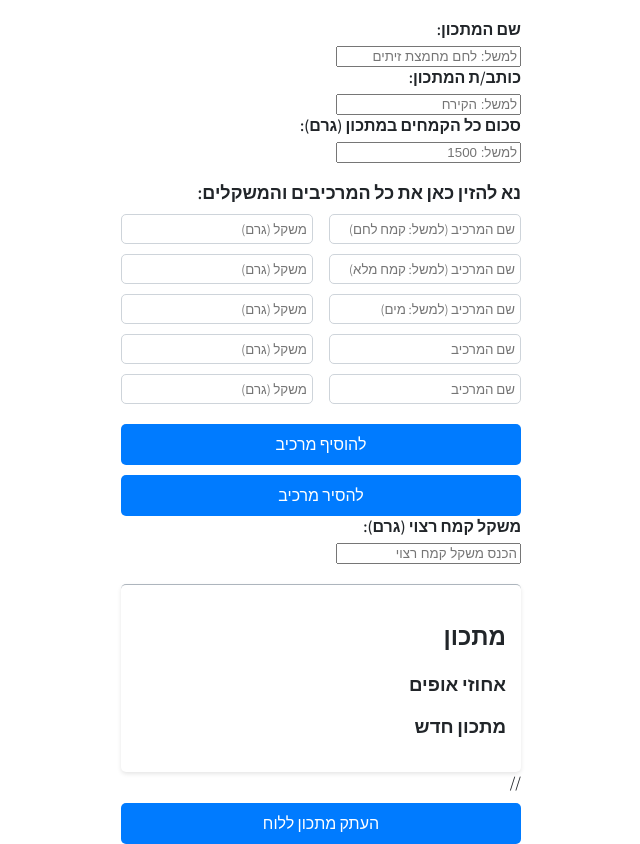
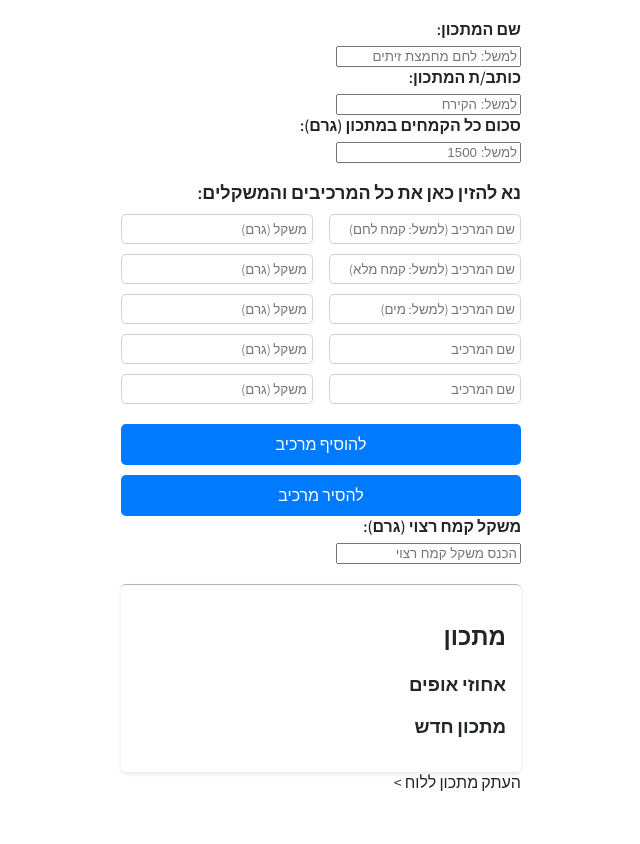
Before and after one commit to amirppel/baker-percentage, a plain HTML site: page index.html in a window 1280 px wide. Shown: the part 66-910 px from the top of the page, without its empty margins (319-959 px from the left). After the commit the page ends 859 px from the top, so only its background shows below. Drawn offline with Linux system fonts and the light colour scheme.

Commit message:
index.html

```diff
--- a/index.html
+++ b/index.html
@@ -141,7 +141,7 @@
         </div>
     </div>
 
-   // <button onclick="copyToClipboard()">העתק מתכון ללוח</button>
+   <! <button onclick="copyToClipboard()">העתק מתכון ללוח</button> >
 
     <script>
         function addIngredient() {
```
